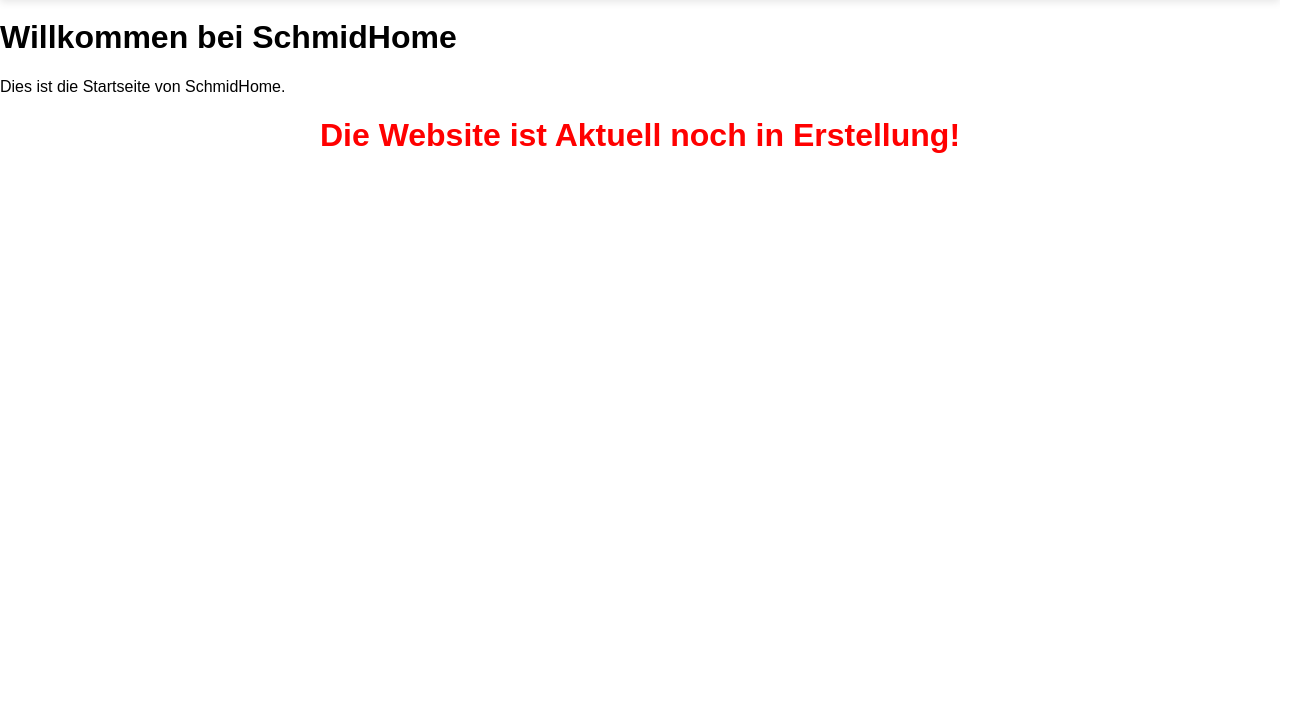
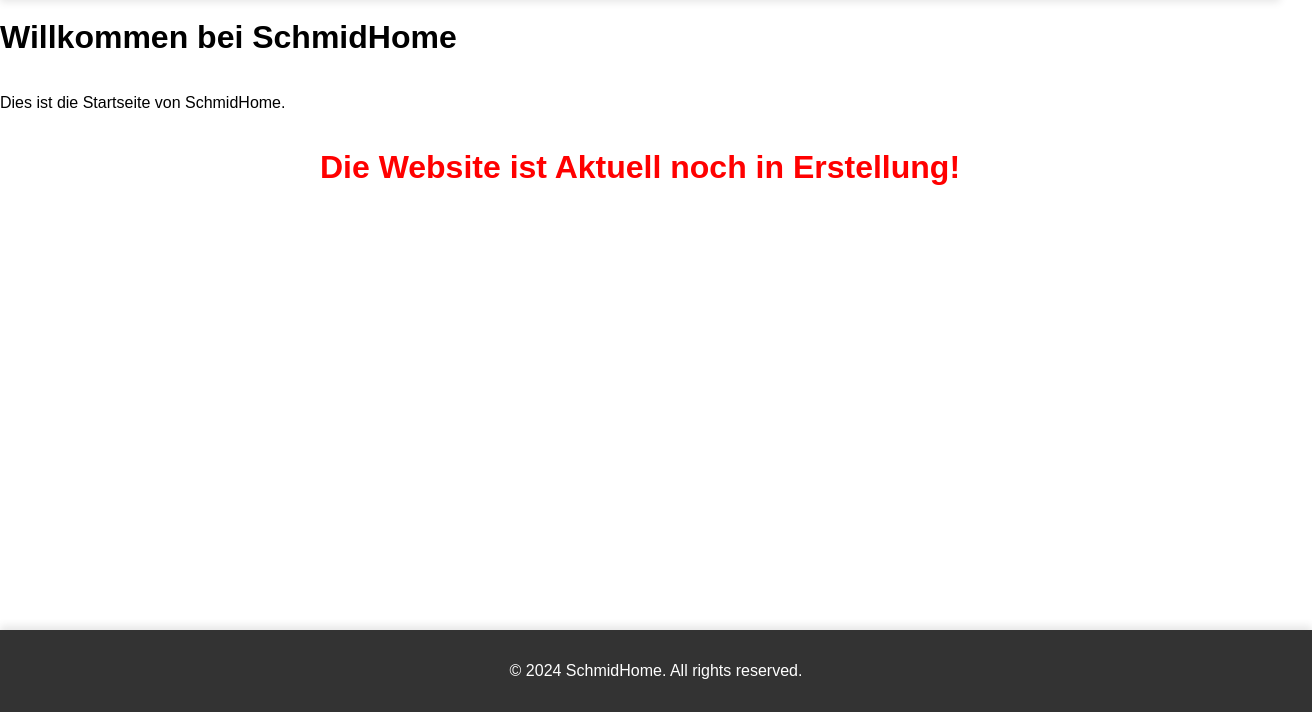
Before and after one commit to Niklas970/Website, an Astro site: page / in a window 1280 px wide. Shown: the part 88-800 px from the top of the page, 1312 px wide, since content can reach past the window. Built offline with nearby package versions, Linux system fonts and the light colour scheme; Astro itself is replaced by a stand-in of ours.

Commit message:
modified:   src/layouts/Layout.astro

```diff
--- a/src/layouts/Layout.astro
+++ b/src/layouts/Layout.astro
@@ -21,6 +21,9 @@
 			</nav>
 		</header>
 		<slot />
+		<footer>
+			<p>&copy; 2024 SchmidHome. All rights reserved.</p>
+		</footer>
 	</body>
 </html>
 
@@ -31,6 +34,8 @@
 		width: 100%;
 		height: 100%;
 		font-family: Arial, sans-serif;
+		display: flex;
+		flex-direction: column;
 	}
 
 	header {
@@ -77,6 +82,16 @@
 		color: #FFD700; /* Gold */
 		text-decoration: underline;
 	}
+
+	footer {
+		background-color: #333;
+		color: white;
+		text-align: center;
+		padding: 1rem;
+		margin-top: auto;
+		width: 100%;
+		box-shadow: 0 -4px 8px rgba(0, 0, 0, 0.1);
+	}
 </style>
 <script>
 	document.addEventListener('DOMContentLoaded', () => {
```
